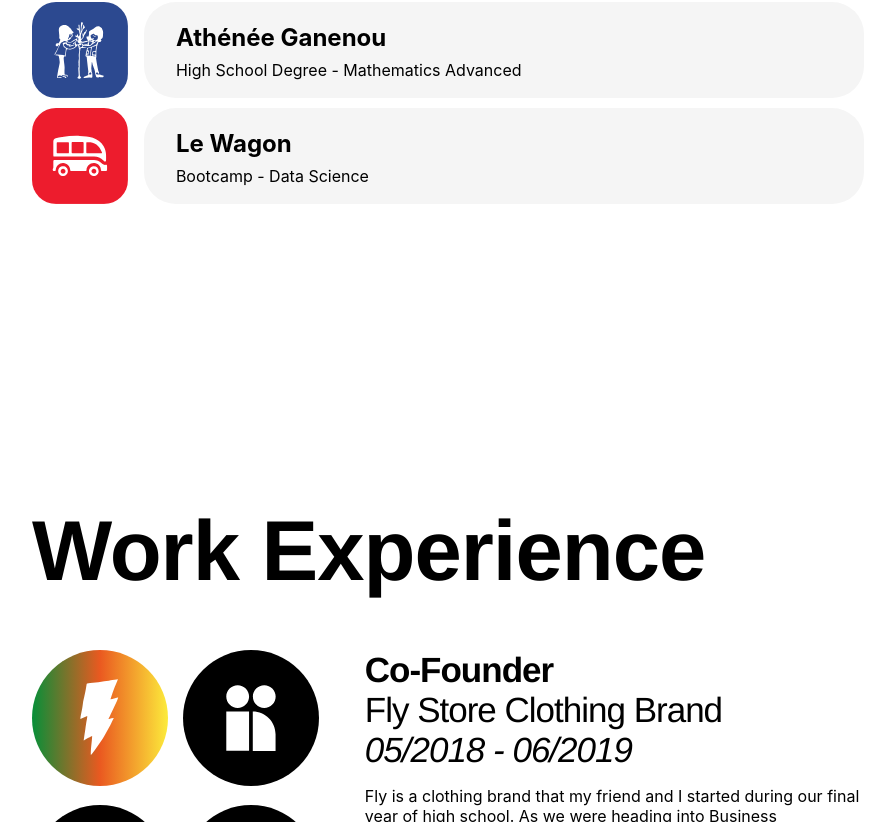
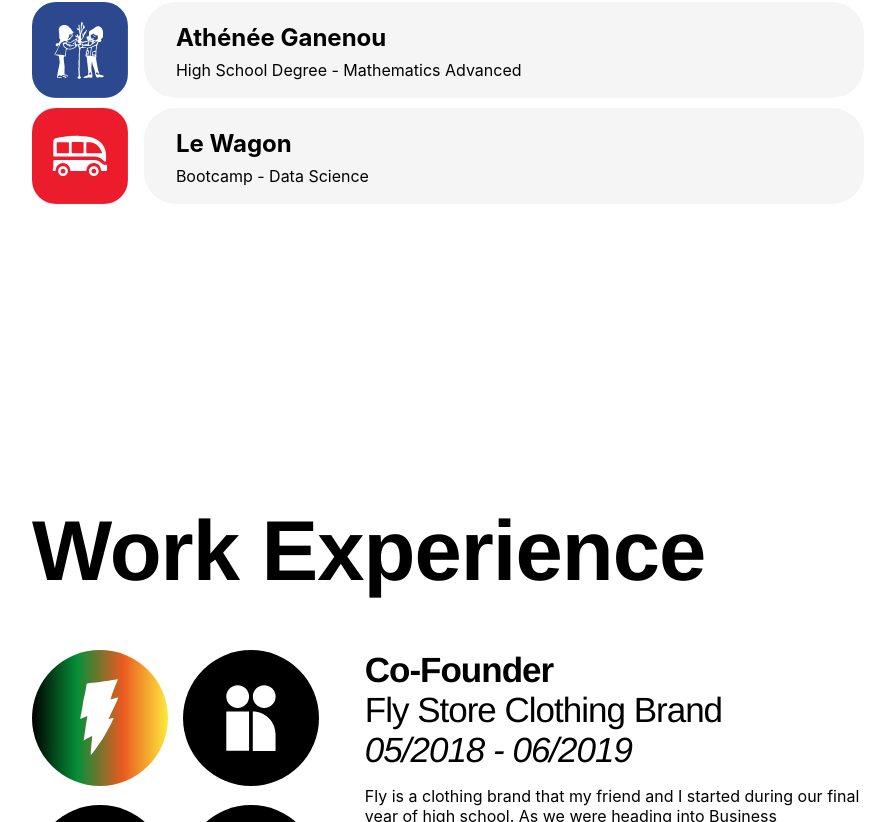
Before and after one commit to danyhersco/digital-resume, a React (Create React App) app: page / in a window 1280 px wide. Shown: the part 1978-2800 px from the top of the page, without its empty margins (192-1082 px from the left). Built offline with nearby package versions, Linux system fonts and the light colour scheme.

Commit message:
added scroll snap through sections

```diff
--- a/src/App.css
+++ b/src/App.css
@@ -13,3 +13,12 @@
   color: white;
   background-color: black;
 }
+
+html {
+  scroll-snap-type: y mandatory;
+}
+
+section {
+  scroll-snap-align: start;
+  scroll-snap-stop: always;
+}
--- a/src/App.tsx
+++ b/src/App.tsx
@@ -12,12 +12,12 @@
   return (
     <div className="App">
       <NavigationBar/>
-      <WelcomePage/>
-      <Overview/>
-      <Education/>
-      <WorkExperience/>
-      <Activities/>
-      <Skills/>
+      <section id="welcome"><WelcomePage/></section>
+      <section id="overview"><Overview/></section>
+      <section id="education"><Education/></section>
+      <section id="work_experience"><WorkExperience/></section>
+      <section id="activities"><Activities/></section>
+      <section id="skills"><Skills/></section>
     </div>
   );
 }
--- a/src/components/work-experience/WorkExperience.css
+++ b/src/components/work-experience/WorkExperience.css
@@ -86,9 +86,9 @@
 }
 
 .company-logo:hover {
-  background: linear-gradient(90deg, #068F38, #EA5920, #FCEB3B);
+  background: linear-gradient(90deg, #000000, #068F38, #EA5920, #FCEB3B);
 }
 
 .company-logo.selected {
-  background: linear-gradient(90deg, #068F38, #EA5920, #FCEB3B);
+  background: linear-gradient(90deg, #000000, #068F38, #EA5920, #FCEB3B);
 }
```
